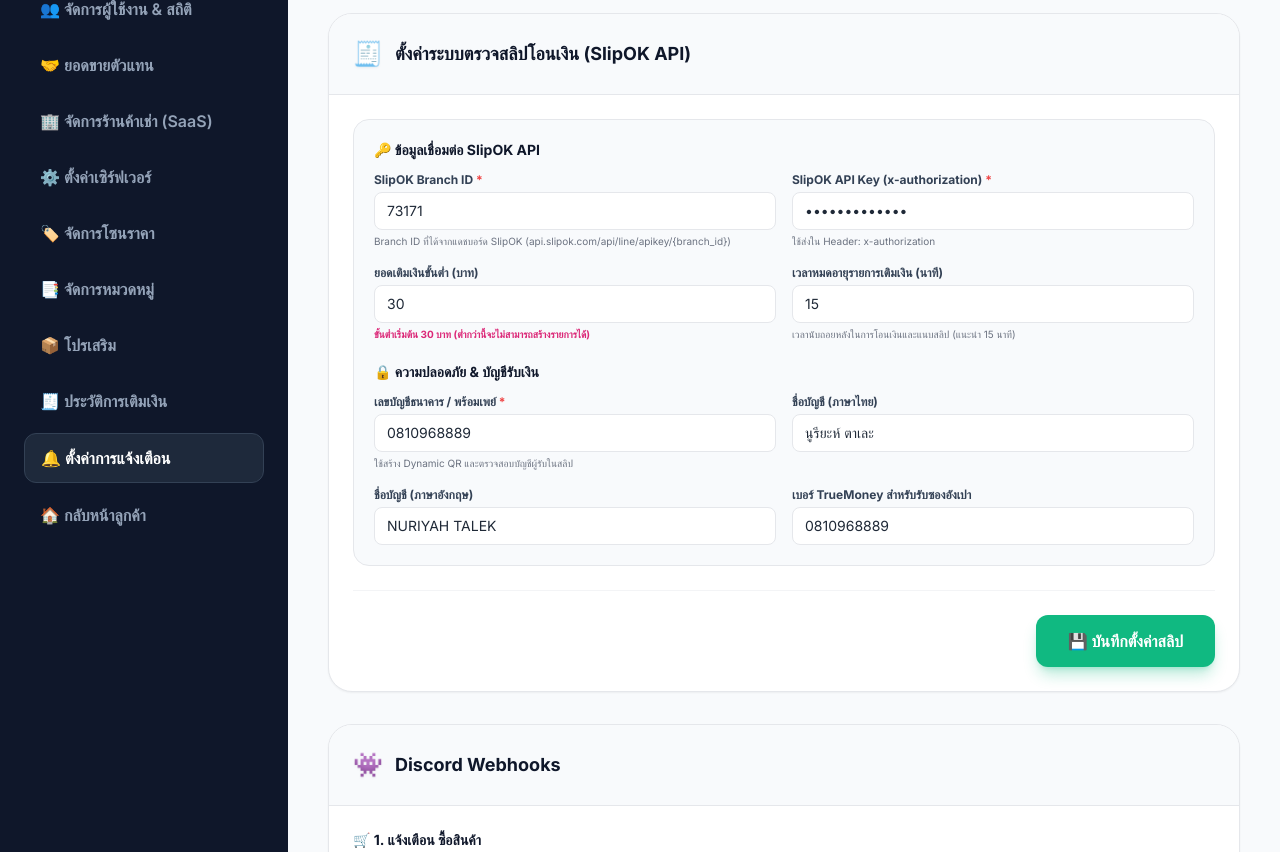
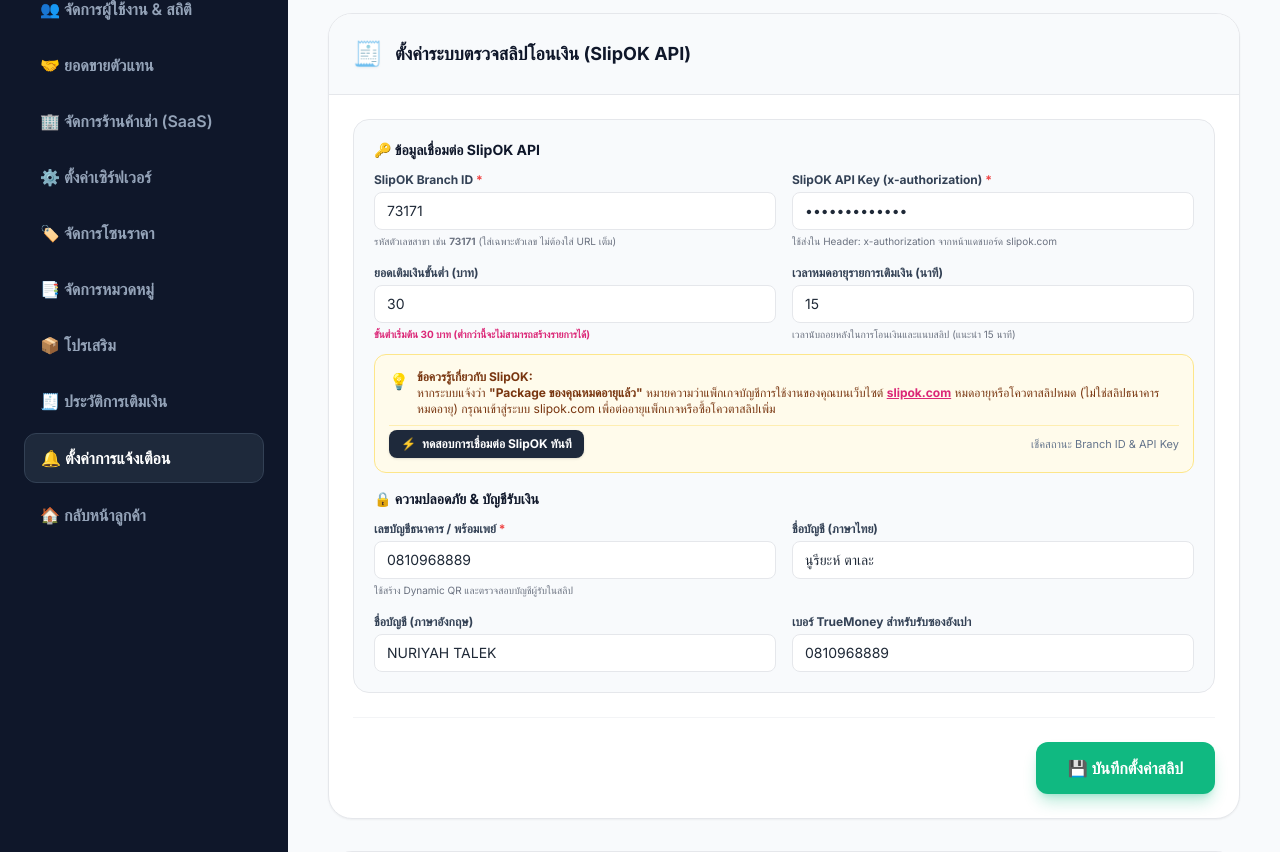
Before and after one commit to EkromSSH/EKROM, a PHP site: page /admin-settings.php in a window 1280 px wide. Shown: the part 119-971 px from the top of the page. Run offline with PHP 8.4, Linux system fonts and the light colour scheme; the visitor is signed in with stand-in values (Sample User, id 1); data comes from the database, SQL or seed files in the repository; both versions use the stored data as it was after the commit; some libraries are stand-ins or nearby versions; some web fonts are replaced.

Commit message:
fix(slipok): แก้ไขการแยก Branch ID อัตโนมัติ, ปรับคำอธิบาย Package หมดอายุ และซิงค์เวลา Timezone

```diff
--- a/admin-settings.php
+++ b/admin-settings.php
@@ -95,16 +95,16 @@
             <div class="p-6 space-y-6">
                 <div class="bg-slate-50 p-5 rounded-2xl border border-gray-200">
                     <h3 class="font-bold text-slate-900 mb-3 text-sm flex items-center gap-2">🔑 ข้อมูลเชื่อมต่อ SlipOK API</h3>
-                    <div class="grid grid-cols-1 md:grid-cols-2 gap-4 mb-5">
+                    <div class="grid grid-cols-1 md:grid-cols-2 gap-4 mb-3">
                         <div>
                             <label class="block text-xs font-bold text-slate-700 mb-1">SlipOK Branch ID <span class="text-red-500">*</span></label>
-                            <input type="text" id="slipok_branch_id" placeholder="เช่น 1234 หรือ branch_id" class="w-full bg-white border border-gray-200 rounded-lg px-3 py-2 text-sm outline-none focus:border-pink-500">
-                            <p class="text-[10px] text-gray-500 mt-1">Branch ID ที่ได้จากแดชบอร์ด SlipOK (api.slipok.com/api/line/apikey/{branch_id})</p>
+                            <input type="text" id="slipok_branch_id" placeholder="เช่น 73171 (เฉพาะตัวเลข)" class="w-full bg-white border border-gray-200 rounded-lg px-3 py-2 text-sm outline-none focus:border-pink-500">
+                            <p class="text-[10px] text-gray-500 mt-1">รหัสตัวเลขสาขา เช่น <strong>73171</strong> (ใส่เฉพาะตัวเลข ไม่ต้องใส่ URL เต็ม)</p>
                         </div>
                         <div>
                             <label class="block text-xs font-bold text-slate-700 mb-1">SlipOK API Key (x-authorization) <span class="text-red-500">*</span></label>
-                            <input type="password" id="slipok_api_key" placeholder="วาง API Key สำหรับยืนยันตัวตน" class="w-full bg-white border border-gray-200 rounded-lg px-3 py-2 text-sm outline-none focus:border-pink-500">
-                            <p class="text-[10px] text-gray-500 mt-1">ใช้ส่งใน Header: x-authorization</p>
+                            <input type="password" id="slipok_api_key" placeholder="เช่น SLIPOK36U53A0" class="w-full bg-white border border-gray-200 rounded-lg px-3 py-2 text-sm outline-none focus:border-pink-500">
+                            <p class="text-[10px] text-gray-500 mt-1">ใช้ส่งใน Header: x-authorization จากหน้าแดชบอร์ด slipok.com</p>
                         </div>
                         <div>
                             <label class="block text-xs font-bold text-slate-700 mb-1">ยอดเติมเงินขั้นต่ำ (บาท)</label>
@@ -115,6 +115,23 @@
                             <label class="block text-xs font-bold text-slate-700 mb-1">เวลาหมดอายุรายการเติมเงิน (นาที)</label>
                             <input type="number" id="slip_expire_minutes" value="15" min="5" max="60" class="w-full bg-white border border-gray-200 rounded-lg px-3 py-2 text-sm outline-none focus:border-pink-500">
                             <p class="text-[10px] text-gray-500 mt-1">เวลานับถอยหลังในการโอนเงินและแนบสลิป (แนะนำ 15 นาที)</p>
+                        </div>
+                    </div>
+
+                    <!-- ⚡ กล่องแจ้งเตือนคำอธิบาย & ปุ่มทดสอบ SlipOK -->
+                    <div class="p-3.5 bg-amber-50 border border-amber-200 rounded-xl text-xs text-amber-900 mb-4 space-y-2">
+                        <div class="flex items-start gap-2">
+                            <span class="text-base">💡</span>
+                            <div>
+                                <strong>ข้อควรรู้เกี่ยวกับ SlipOK:</strong><br>
+                                หากระบบแจ้งว่า <strong>"Package ของคุณหมดอายุแล้ว"</strong> หมายความว่าแพ็กเกจบัญชีการใช้งานของคุณบนเว็บไซต์ <a href="https://slipok.com" target="_blank" class="text-pink-600 underline font-bold">slipok.com</a> หมดอายุหรือโควตาสลิปหมด (ไม่ใช่สลิปธนาคารหมดอายุ) กรุณาเข้าสู่ระบบ slipok.com เพื่อต่ออายุแพ็กเกจหรือซื้อโควตาสลิปเพิ่ม
+                            </div>
+                        </div>
+                        <div class="pt-1 border-t border-amber-200/60 flex items-center justify-between">
+                            <button type="button" onclick="testSlipokConnection()" class="px-3 py-1.5 bg-slate-800 hover:bg-slate-700 text-white rounded-lg text-xs font-bold transition-all shadow flex items-center gap-1.5">
+                                <span>⚡</span> ทดสอบการเชื่อมต่อ SlipOK ทันที
+                            </button>
+                            <span class="text-[11px] text-slate-500">เช็คสถานะ Branch ID & API Key</span>
                         </div>
                     </div>
 
@@ -292,6 +309,36 @@
             btn.innerText = '💾 บันทึกตั้งค่าสลิป'; btn.disabled = false;
         }
 
+        async function testSlipokConnection() {
+            const branch = document.getElementById('slipok_branch_id').value.trim();
+            const key = document.getElementById('slipok_api_key').value.trim();
+            if (!branch || !key) {
+                return Swal.fire({ icon: 'warning', title: 'กรุณากรอกข้อมูล', text: 'กรุณากรอกทั้ง SlipOK Branch ID และ API Key ก่อนทดสอบครับ' });
+            }
+            Swal.fire({
+                title: 'กำลังทดสอบเชื่อมต่อ SlipOK...',
+                allowOutsideClick: false,
+                didOpen: () => Swal.showLoading()
+            });
+            try {
+                const res = await fetch('api/admin_manage.php', {
+                    method: 'POST',
+                    headers: { 'Content-Type': 'application/json' },
+                    body: JSON.stringify({ action: 'test_slipok', branch_id: branch, api_key: key })
+                });
+                const data = await res.json();
+                if (data.status === 'success') {
+                    Swal.fire({ icon: 'success', title: 'เชื่อมต่อสำเร็จ 🎉', text: data.message });
+                } else if (data.status === 'warning') {
+                    Swal.fire({ icon: 'warning', title: 'พบข้อควรทราบ ⚠️', text: data.message });
+                } else {
+                    Swal.fire({ icon: 'error', title: 'การเชื่อมต่อไม่สำเร็จ ❌', text: data.message });
+                }
+            } catch (e) {
+                Swal.fire({ icon: 'error', title: 'เกิดข้อผิดพลาด', text: 'ไม่สามารถเชื่อมต่อกับเซิร์ฟเวอร์ได้' });
+            }
+        }
+
         async function loadWebhooks() {
             try {
                 const res = await fetch('api/admin_manage.php', {
--- a/api/admin_manage.php
+++ b/api/admin_manage.php
@@ -510,10 +510,76 @@ if ($_SERVER['REQUEST_METHOD'] === 'POST') {
     }
 
     if ($act === 'save_slip_settings') {
+        if (!empty($data['slipok_branch_id'])) {
+            $rawB = trim((string)$data['slipok_branch_id']);
+            if (preg_match('/(?:apikey\/|\/)(\d+)\/?$/', $rawB, $m)) {
+                $data['slipok_branch_id'] = $m[1];
+            } elseif (preg_match('/(\d+)/', $rawB, $m)) {
+                $data['slipok_branch_id'] = $m[1];
+            }
+        }
         $encoded = json_encode($data, JSON_UNESCAPED_UNICODE);
         $ins = $db->prepare('INSERT INTO system_settings (key, value) VALUES ("slip_settings", ?) ON CONFLICT(key) DO UPDATE SET value = excluded.value');
         $ins->execute([$encoded]);
         json_response(['status' => 'success', 'message' => 'บันทึกการตั้งค่าสลิปสำเร็จ']);
+    }
+
+    if ($act === 'test_slipok') {
+        $branchId = trim((string)($data['branch_id'] ?? ''));
+        $apiKey = trim((string)($data['api_key'] ?? ''));
+
+        if (preg_match('/(?:apikey\/|\/)(\d+)\/?$/', $branchId, $m)) {
+            $branchId = $m[1];
+        } elseif (preg_match('/(\d+)/', $branchId, $m)) {
+            $branchId = $m[1];
+        }
+
+        if (empty($branchId) || empty($apiKey)) {
+            json_response(['status' => 'error', 'message' => 'กรุณากรอกทั้ง Branch ID และ API Key ก่อนทดสอบ']);
+        }
+
+        $ch = curl_init("https://api.slipok.com/api/line/apikey/" . rawurlencode($branchId));
+        curl_setopt_array($ch, [
+            CURLOPT_POST => true,
+            CURLOPT_POSTFIELDS => ['log' => 'true'],
+            CURLOPT_RETURNTRANSFER => true,
+            CURLOPT_TIMEOUT => 15,
+            CURLOPT_HTTPHEADER => [
+                'x-authorization: ' . $apiKey,
+                'Accept: application/json'
+            ]
+        ]);
+        $response = curl_exec($ch);
+        $httpCode = curl_getinfo($ch, CURLINFO_HTTP_CODE);
+        curl_close($ch);
+
+        $json = json_decode((string)$response, true);
+        if (!$json) {
+            json_response(['status' => 'error', 'message' => 'ไม่สามารถเชื่อมต่อ SlipOK ได้ (HTTP ' . $httpCode . ')']);
+        }
+
+        $code = (int)($json['code'] ?? 0);
+        $msg = (string)($json['message'] ?? '');
+
+        if ($code === 1003 || stripos($msg, 'Package ของคุณหมดอายุ') !== false) {
+            json_response([
+                'status' => 'warning',
+                'branch_id' => $branchId,
+                'message' => '⚠️ Branch ID และ API Key ถูกต้อง แต่ "Package บน slipok.com หมดอายุแล้ว" กรุณาเข้าสู่ระบบ slipok.com เพื่อต่ออายุแพ็กเกจหรือซื้อโควตาสลิปเพิ่ม'
+            ]);
+        } elseif ($code === 1000 && stripos($msg, 'QR Code') !== false) {
+            json_response([
+                'status' => 'success',
+                'branch_id' => $branchId,
+                'message' => '✅ เชื่อมต่อ SlipOK API สำเร็จ! Branch ID (' . $branchId . ') และ API Key ใช้งานได้ปกติ'
+            ]);
+        } else {
+            json_response([
+                'status' => 'error',
+                'branch_id' => $branchId,
+                'message' => 'ผลการตอบกลับจาก SlipOK: ' . ($msg ?: json_encode($json, JSON_UNESCAPED_UNICODE))
+            ]);
+        }
     }
 
     // 16. Topup Management
--- a/api/topup.php
+++ b/api/topup.php
@@ -11,11 +11,11 @@ if ($_SERVER['REQUEST_METHOD'] === 'GET') {
 
     $user = get_auth_user();
     if ($user) {
-        // Find latest active pending order for user
+        $nowStr = date('Y-m-d H:i:s');
         $stmt = $db->prepare('SELECT * FROM topup_orders
-            WHERE user_id = ? AND status = "pending" AND expires_at > datetime("now", "localtime")
+            WHERE user_id = ? AND status = "pending" AND expires_at > ?
             ORDER BY id DESC LIMIT 1');
-        $stmt->execute([$user['id']]);
+        $stmt->execute([$user['id'], $nowStr]);
         $ord = $stmt->fetch();
         if ($ord) {
             $remaining = strtotime($ord['expires_at']) - time();
```
Also changed, not shown: api/slipok.php (+45 -9 lines), database.sqlite.
